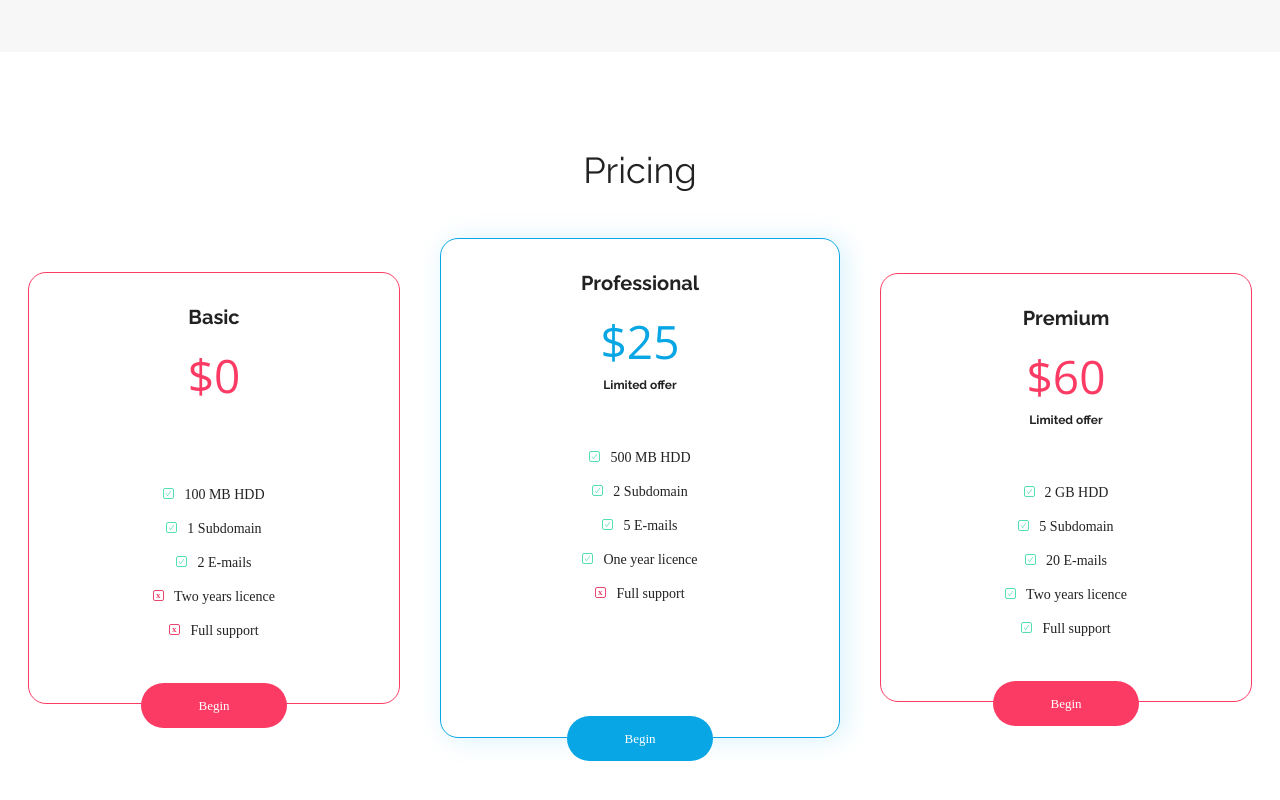
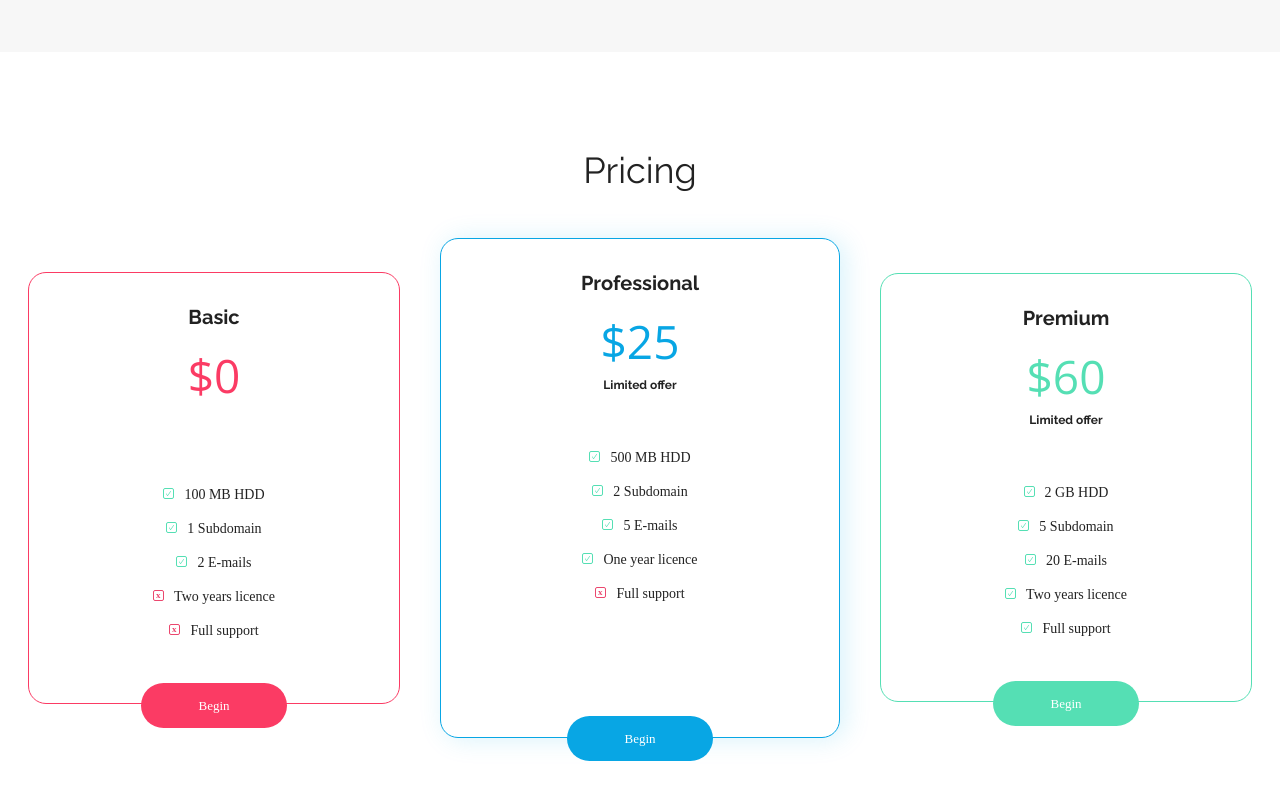
Before and after one commit to KarolNiewiadomski/BestShop, a website built with Vite: page 01_Best_shop/index.html in a window 1280 px wide. Shown: the part 2646-3446 px from the top of the page. Built offline with nearby package versions, Linux system fonts and the light colour scheme.

Commit message:
all pricing boxes complete

```diff
--- a/01_Best_shop/css/style.css
+++ b/01_Best_shop/css/style.css
@@ -449,3 +449,15 @@ a {
  .professional-price {
   color: var(--color-primary);
  }
+
+ .pricing-box-premium {
+  border-color: var(--color-green);
+ }
+
+ .premium-button {
+  background-color: var(--color-green);
+ }
+
+ .premium-price {
+  color: var(--color-green);
+ }
--- a/01_Best_shop/index.html
+++ b/01_Best_shop/index.html
@@ -147,7 +147,7 @@
                 <a href="#" class="pricing-button professional-button">Begin</a>
                 </article>
 
-                <article class="pricing-box pricing-premium">
+                <article class="pricing-box pricing-box-premium">
                     <div class="pricing-details">
                         <div class="pricing-type">Premium</div>
                         <div class="pricing-price premium-price">$60</div>
```
